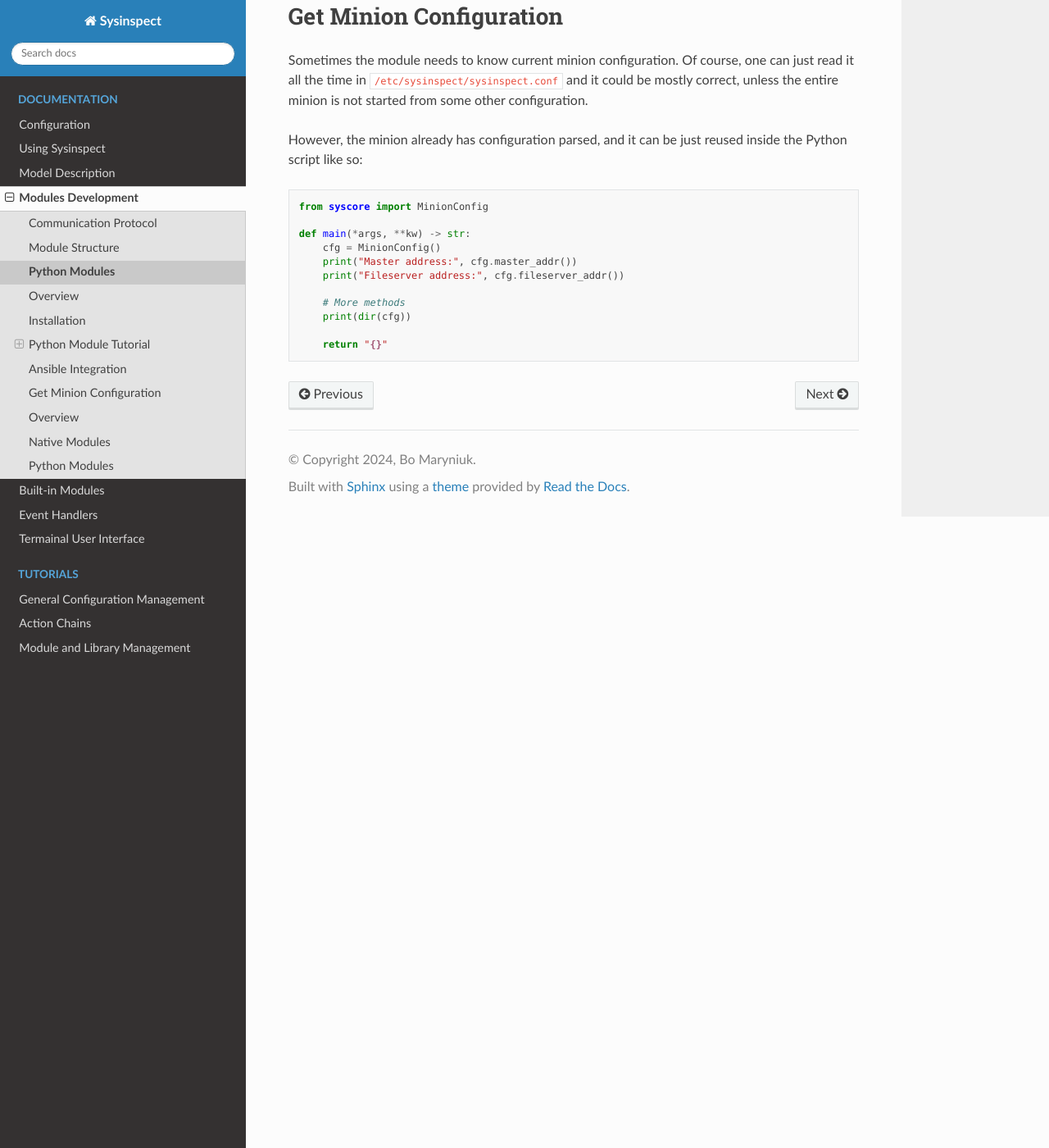
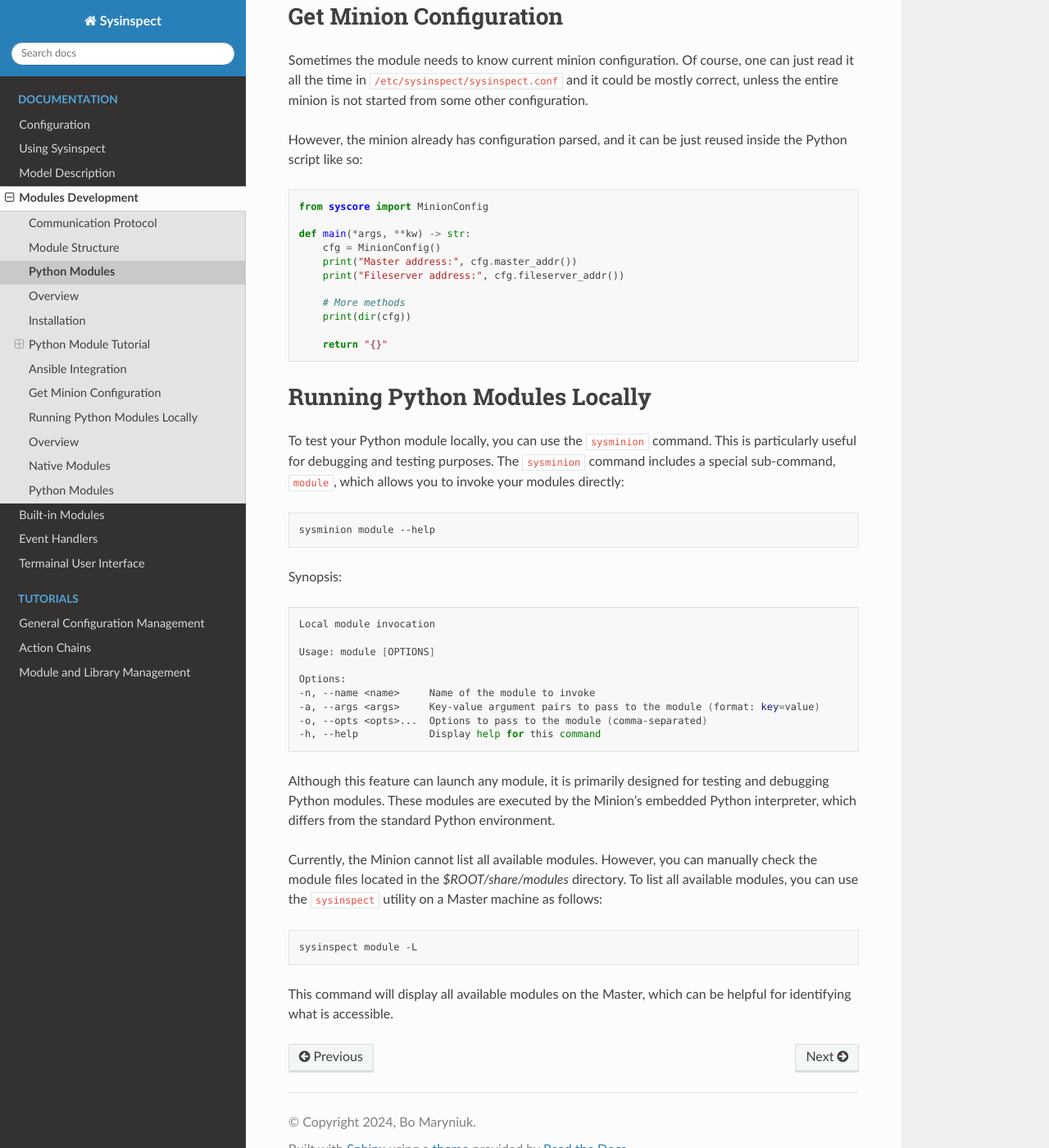
Before and after one commit to tinythings/sysinspect, a Sphinx documentation site: the page built from docs/moddev/pymod.rst, in a window 1280 px wide and 1400 px high, scrolled down 2419 px. Shown: the whole window at 82% size. Built offline with Sphinx 7.4.7 and the Read the Docs theme 3.1.0, drawn with Linux system fonts in a browser that asks for light colours.

Commit message:
Add documentation about Python modules local run

```diff
--- a/docs/moddev/pymod.rst
+++ b/docs/moddev/pymod.rst
@@ -140,3 +140,41 @@ Python script like so:
         print(dir(cfg))
 
         return "{}"
+
+Running Python Modules Locally
+==============================
+
+To test your Python module locally, you can use the ``sysminion`` command. This is particularly useful for debugging and
+testing purposes. The ``sysminion`` command includes a special sub-command, ``module``, which allows you to invoke your
+modules directly:
+
+.. code-block:: shell
+
+    sysminion module --help
+
+Synopsis:
+
+.. code-block:: shell
+
+    Local module invocation
+
+    Usage: module [OPTIONS]
+
+    Options:
+    -n, --name <name>     Name of the module to invoke
+    -a, --args <args>     Key-value argument pairs to pass to the module (format: key=value)
+    -o, --opts <opts>...  Options to pass to the module (comma-separated)
+    -h, --help            Display help for this command
+
+Although this feature can launch any module, it is primarily designed for testing and debugging Python modules. These
+modules are executed by the Minion's embedded Python interpreter, which differs from the standard Python environment.
+
+Currently, the Minion cannot list all available modules. However, you can manually check the module files located in the
+`$ROOT/share/modules` directory. To list all available modules, you can use the ``sysinspect`` utility on a Master machine
+as follows:
+
+.. code-block:: shell
+
+    sysinspect module -L
+
+This command will display all available modules on the Master, which can be helpful for identifying what is accessible.
```
